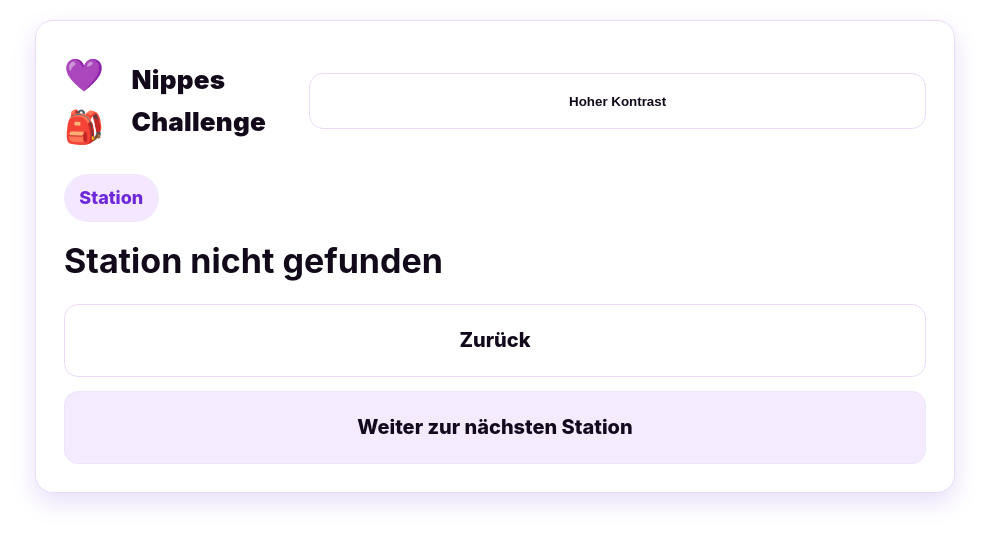
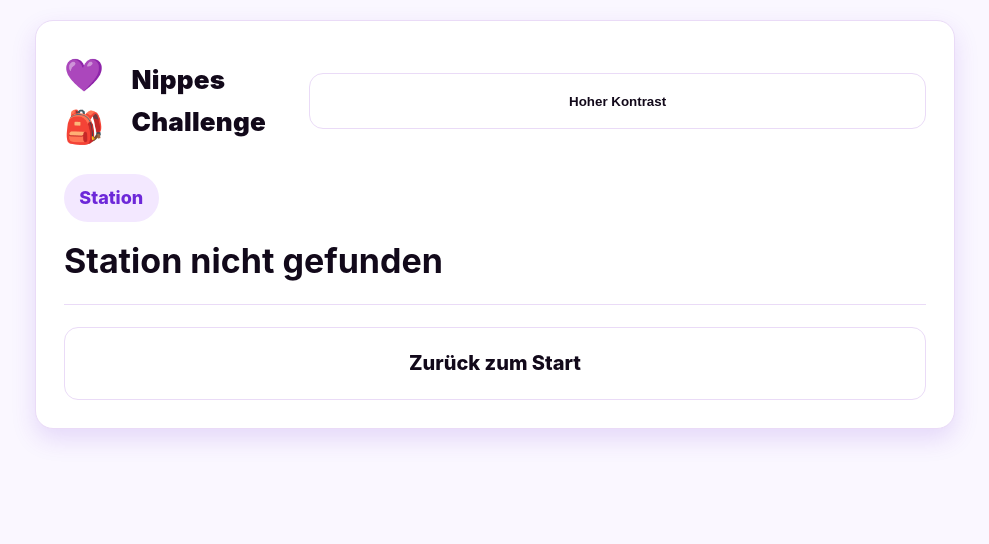
Before and after one commit to cgntop/NippesChallenge, a plain HTML site: page station.html in a window 1280 px wide. Shown: the whole page, without its empty margins (145-1134 px from the left). Drawn offline with Linux system fonts and the light colour scheme.

Commit message:
no navi any more

```diff
--- a/assets-contrast.css
+++ b/assets-contrast.css
@@ -22,4 +22,3 @@ h2{ font-size: clamp(20px, 4.8vw, 24px); margin:.2em 0 1em; }
 label.opt{ display:flex; align-items:center; gap:1em; padding:1em; border:3px solid var(--border); }
 input[type=radio]{ width:28px; height:28px; accent-color:#000; }
 hr{ border:0; border-top:3px solid #000; margin:1.2em 0; }
-.nav-next{ display:grid; grid-template-columns: 1fr; gap:.8em; margin-top:1.2em; }
--- a/assets.css
+++ b/assets.css
@@ -1,6 +1,5 @@
 
 :root{
-allnew
   --bg:#faf7ff; --fg:#12091a; --card:#ffffff; --muted:#6d5e78;
   --brand:#6d28d9; --brand-bg:#f3e8ff; --border:#eadbf7;
   --shadow:0 10px 25px rgba(109,40,217,.15); --radius:18px;
@@ -43,6 +42,3 @@ label.opt, label.block{ display:flex; align-items:center; gap:.8em; padding:.7em
 input[type=radio]{ width:24px; height:24px; accent-color: var(--brand); }
 hr{ border:0; border-top:1px solid var(--border); margin:1.1em 0; }
 :focus-visible{ outline:2px solid color-mix(in srgb, var(--brand) 60%, #0000); outline-offset:3px; border-radius:12px; }
-.row{ display:grid; grid-template-columns:1fr; gap:.7em; }
-@media(min-width:560px){ .row{ grid-template-columns: 1fr auto; } }
-.nav-next{ display:grid; grid-template-columns: 1fr; gap:.7em; margin-top:1em; }
--- a/station.html
+++ b/station.html
@@ -12,10 +12,8 @@
   <h1 id="title">Station</h1>
   <h2 id="subtitle"></h2>
   <p id="body"></p>
-  <div class="nav-next">
-    <a class="btn" href="index.html">Zurück</a>
-    <a id="nextLink" class="btn primary" href="#">Weiter zur nächsten Station</a>
-  </div>
+  <hr>
+  <a class="btn" href="index.html">Zurück zum Start</a>
 </div>
 <script src="loader.js"></script>
 <script>
@@ -27,12 +25,6 @@ loadConfig().then(cfg=>{
   document.title = st.title; document.getElementById('title').textContent = st.title;
   document.getElementById('subtitle').textContent = st.subtitle || '';
   document.getElementById('body').innerHTML = (st.body||'').replaceAll('\n','<br>');
-  // Next link logic (3 -> quiz, otherwise next station)
-  const next = (id===3) ? 'quiz.html' : ('station.html?id=' + (id+1));
-  const lastId = Math.max(...cfg.stations.filter(s=>s.id).map(s=>s.id));
-  const nextEl = document.getElementById('nextLink');
-  if(id >= lastId){ nextEl.textContent = 'Zum Finale / Start'; nextEl.href = 'index.html'; }
-  else { nextEl.href = next; }
 }).catch(e=>console.warn(e));
 initTheme();
 </script>
```
Also changed, not shown: index.html (+2 -2 lines), quiz.html (+1 -4 lines).
